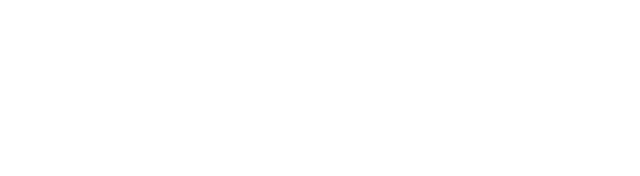
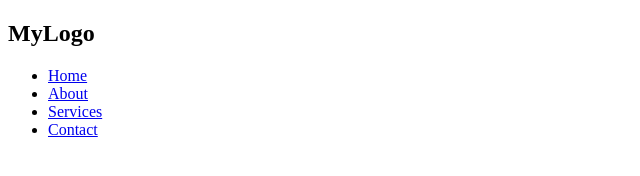
Before and after one commit to nikolozitsalughelashvili/homework14_1, a website: page index.html in a window 1280 px wide. Shown: the whole page, without its empty margins (0-640 px from the left). Drawn offline with Linux system fonts and the light colour scheme.

Commit message:
headercmt

```diff
--- a/app.js
+++ b/app.js
@@ -1 +1,3 @@
-console.log(1);
+//https://github.com/nikolozitsalughelashvili/homework14_1.git
+//https: console.log(1);
+AOS.init();
--- a/index.html
+++ b/index.html
@@ -7,6 +7,22 @@
     <title>Document</title>
   </head>
   <body>
+    <header>
+      <div class="container">
+        <div class="logo" data-aos="fade-right">
+          <h2>MyLogo</h2>
+        </div>
+
+        <nav data-aos="fade-left">
+          <ul>
+            <li><a href="#">Home</a></li>
+            <li><a href="#">About</a></li>
+            <li><a href="#">Services</a></li>
+            <li><a href="#">Contact</a></li>
+          </ul>
+        </nav>
+      </div>
+    </header>
     <script src="app.js"></script>
   </body>
 </html>
```
Also changed, not shown: package.json (added, +23 -0 lines), 1 other file.
